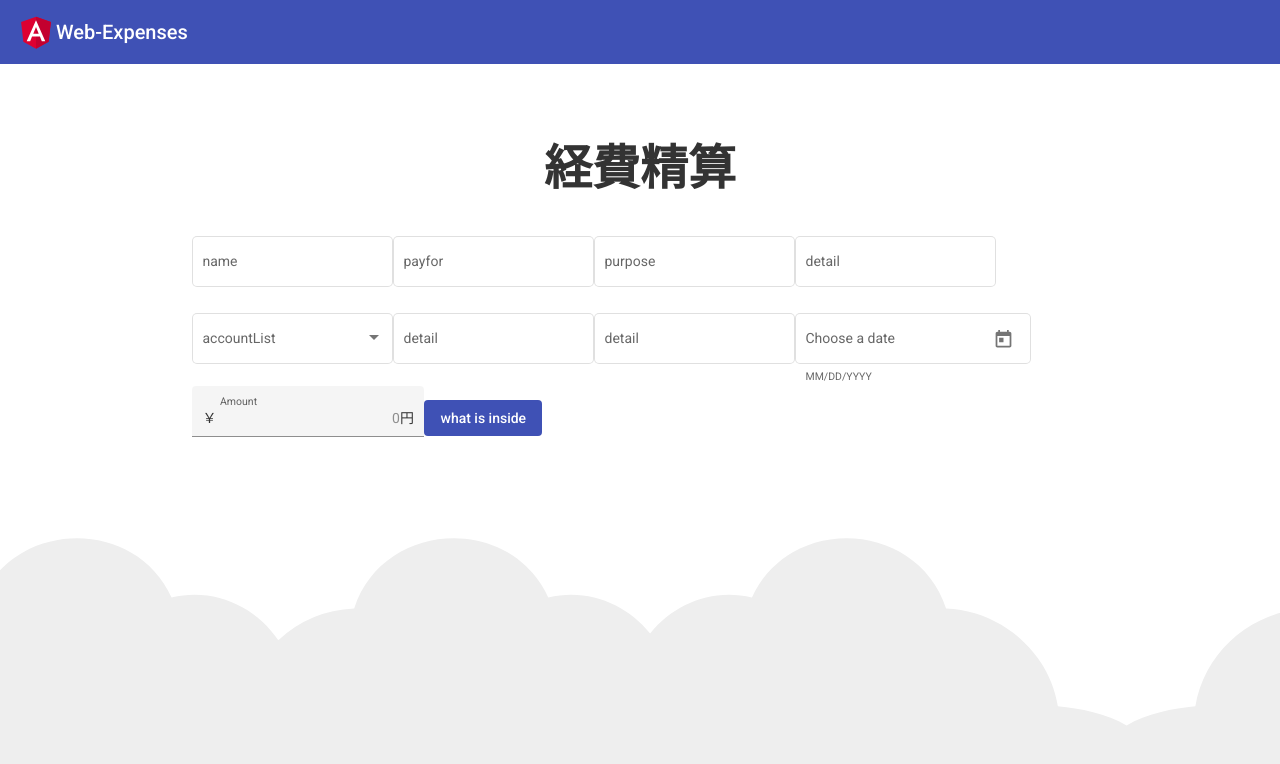
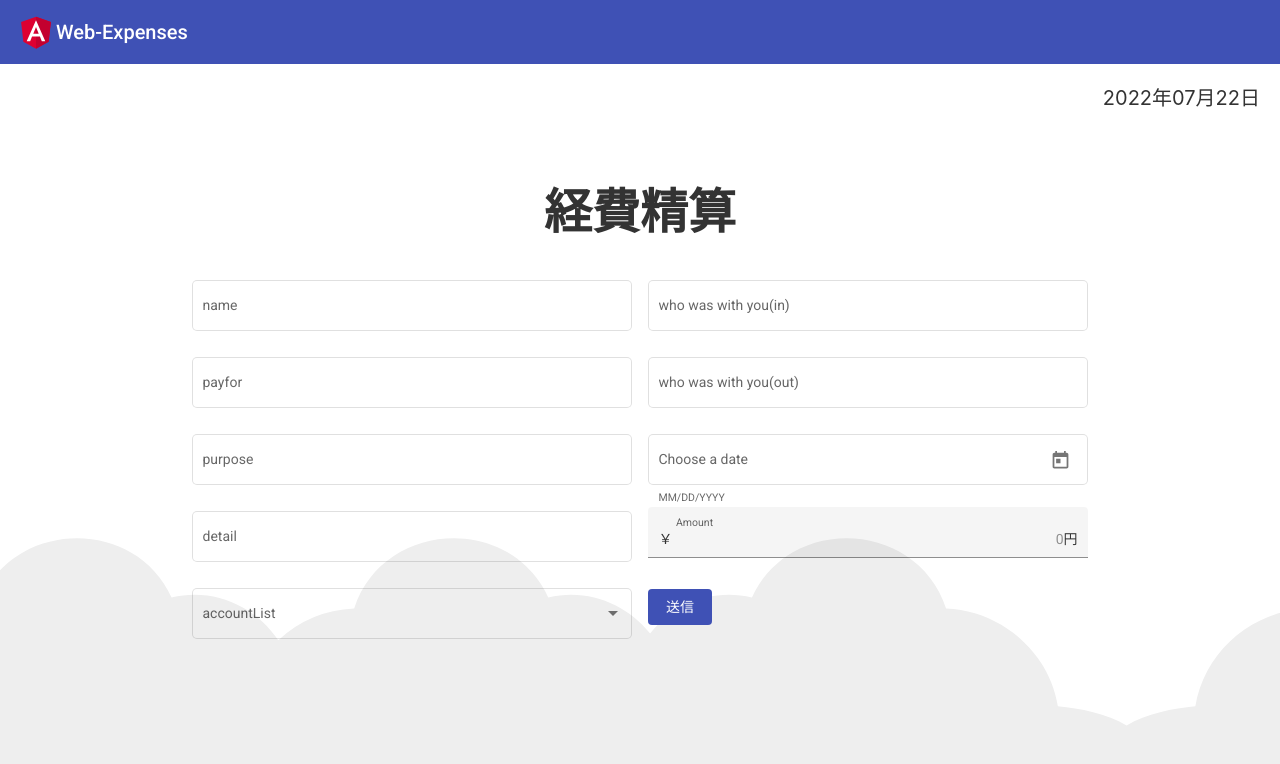
Before and after one commit to katayama8000/axum-shuttle, an Angular app: page / in a window 1280 px wide. Shown: the top 764 px of the page. Built offline with nearby package versions, Linux system fonts and the light colour scheme.

Commit message:
💄 UI向上委員会

```diff
--- a/src/app/app.component.html
+++ b/src/app/app.component.html
@@ -6,8 +6,8 @@
   />
   <span>Web-Expenses</span>
 </mat-toolbar>
-
-<div class="m-auto max-w-4xl mt-10" role="main">
+<div class="flex justify-end p-5 text-xl text-bold">{{today | date:"yyyy年MM月dd日"}}</div>
+<div class="m-auto max-w-4xl mt-4" role="main">
   <div class="text-5xl font-semibold text-center py-10">{{title}}</div>
   <app-sample></app-sample>
   <app-bg-cloud></app-bg-cloud>
--- a/src/app/app.component.ts
+++ b/src/app/app.component.ts
@@ -3,8 +3,9 @@ import { Component } from '@angular/core';
 @Component({
   selector: 'app-root',
   templateUrl: './app.component.html',
-  styleUrls: ['./app.component.css']
+  styleUrls: ['./app.component.css'],
 })
 export class AppComponent {
   title = '経費精算';
+  public today = new Date();
 }
--- a/src/app/sample/sample.component.html
+++ b/src/app/sample/sample.component.html
@@ -1,24 +1,26 @@
-<mat-form-field appearance="outline">
+<div class="grid grid-cols-2 gap-4">
+  <div>
+    <mat-form-field appearance="outline" class="w-full">
       <mat-label>name</mat-label>
       <input matInput [(ngModel)]="name" />
     </mat-form-field>
 
-<mat-form-field appearance="outline">
+    <mat-form-field appearance="outline" class="w-full">
       <mat-label>payfor</mat-label>
       <input matInput [(ngModel)]="payfor" />
     </mat-form-field>
 
-<mat-form-field appearance="outline">
+    <mat-form-field appearance="outline" class="w-full">
       <mat-label>purpose</mat-label>
       <input matInput [(ngModel)]="purpose" />
     </mat-form-field>
 
-<mat-form-field appearance="outline">
+    <mat-form-field appearance="outline" class="w-full">
       <mat-label>detail</mat-label>
       <input matInput [(ngModel)]="detail" />
     </mat-form-field>
 
-<mat-form-field appearance="outline">
+    <mat-form-field appearance="outline" class="w-full">
       <mat-label>accountList</mat-label>
       <mat-select>
         <div *ngFor="let account of accountList">
@@ -28,34 +30,43 @@
         </div>
       </mat-select>
     </mat-form-field>
-
-<mat-form-field appearance="outline">
-  <mat-label>detail</mat-label>
-  <input matInput [(ngModel)]="detail" />
+  </div>
+  <div>
+    <mat-form-field appearance="outline" class="w-full">
+      <mat-label>who was with you(in)</mat-label>
+      <input matInput [(ngModel)]="in" />
     </mat-form-field>
 
-<mat-form-field appearance="outline">
-  <mat-label>detail</mat-label>
-  <input matInput [(ngModel)]="detail" />
+    <mat-form-field appearance="outline" class="w-full">
+      <mat-label>who was with you(out)</mat-label>
+      <input matInput [(ngModel)]="out" />
     </mat-form-field>
 
     <!-- 日本語対応する -->
-<mat-form-field appearance="outline">
+    <mat-form-field appearance="outline" class="w-full">
       <mat-label>Choose a date</mat-label>
-  <input matInput [matDatepicker]="picker">
+      <input matInput [matDatepicker]="picker" />
       <mat-hint>MM/DD/YYYY</mat-hint>
       <mat-datepicker-toggle matSuffix [for]="picker"></mat-datepicker-toggle>
       <mat-datepicker #picker></mat-datepicker>
     </mat-form-field>
 
-
- <mat-form-field appearance="fill" floatLabel="always">
+    <mat-form-field appearance="fill" floatLabel="always" class="w-full">
       <mat-label>Amount</mat-label>
-    <input matInput type="number" class="example-right-align" placeholder="0" [(ngModel)]="ammount">
+      <input
+        matInput
+        type="number"
+        class="example-right-align"
+        placeholder="0"
+        [(ngModel)]="ammount"
+      />
       <span matPrefix>￥&nbsp;</span>
       <span matSuffix>円</span>
     </mat-form-field>
-
+    <div class="mt-3 flex">
       <button mat-flat-button color="primary" (click)="inside()">
-  what is inside
+        送信
       </button>
+    </div>
+  </div>
+</div>
--- a/src/app/sample/sample.component.ts
+++ b/src/app/sample/sample.component.ts
@@ -12,13 +12,13 @@ export class SampleComponent implements OnInit {
 
   ngOnInit(): void {}
 
-  //toppings = new FormControl('');
-
   name!: string;
   purpose!: string;
   detail!: string;
   payfor!: string;
   ammount!: number;
+  in!: string;
+  out!: string;
 
   accountList: string[] = [
     '厚生費',
```
Lines whose indentation alone changed are shown as unchanged.
